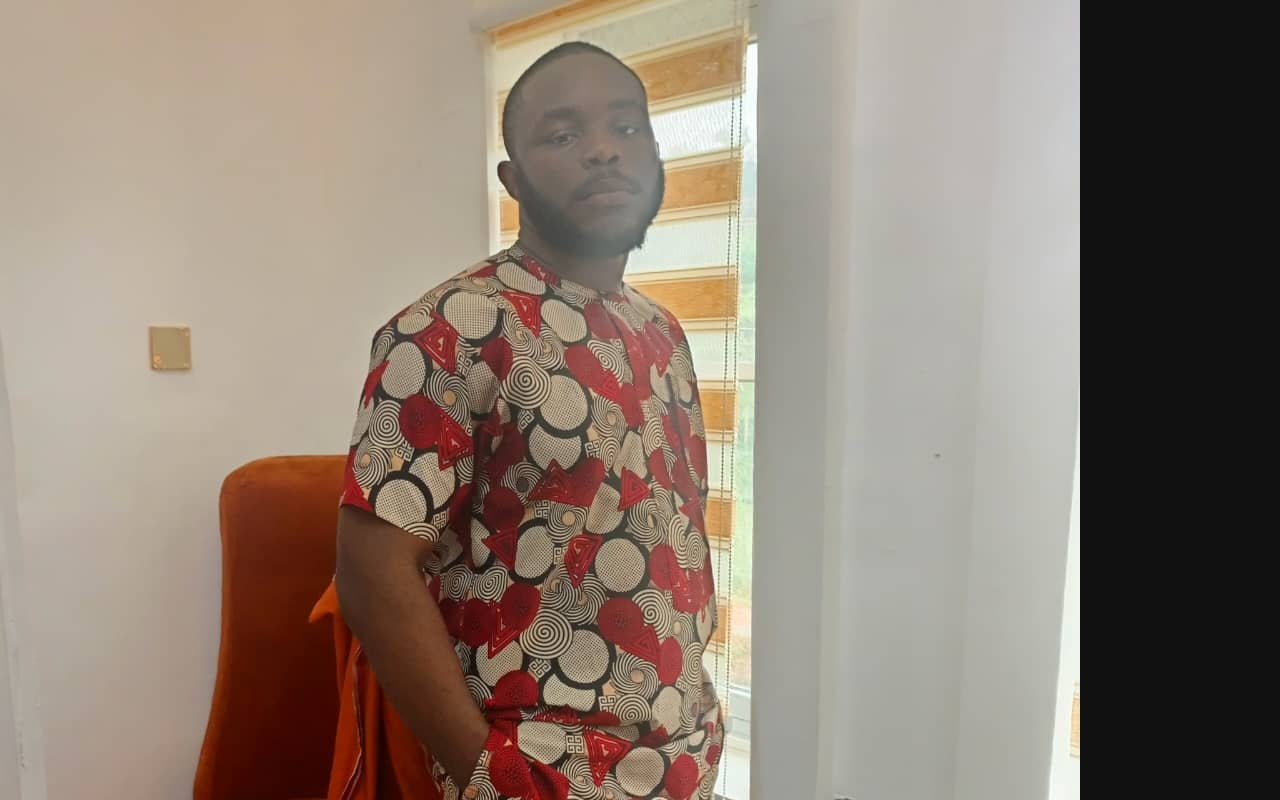
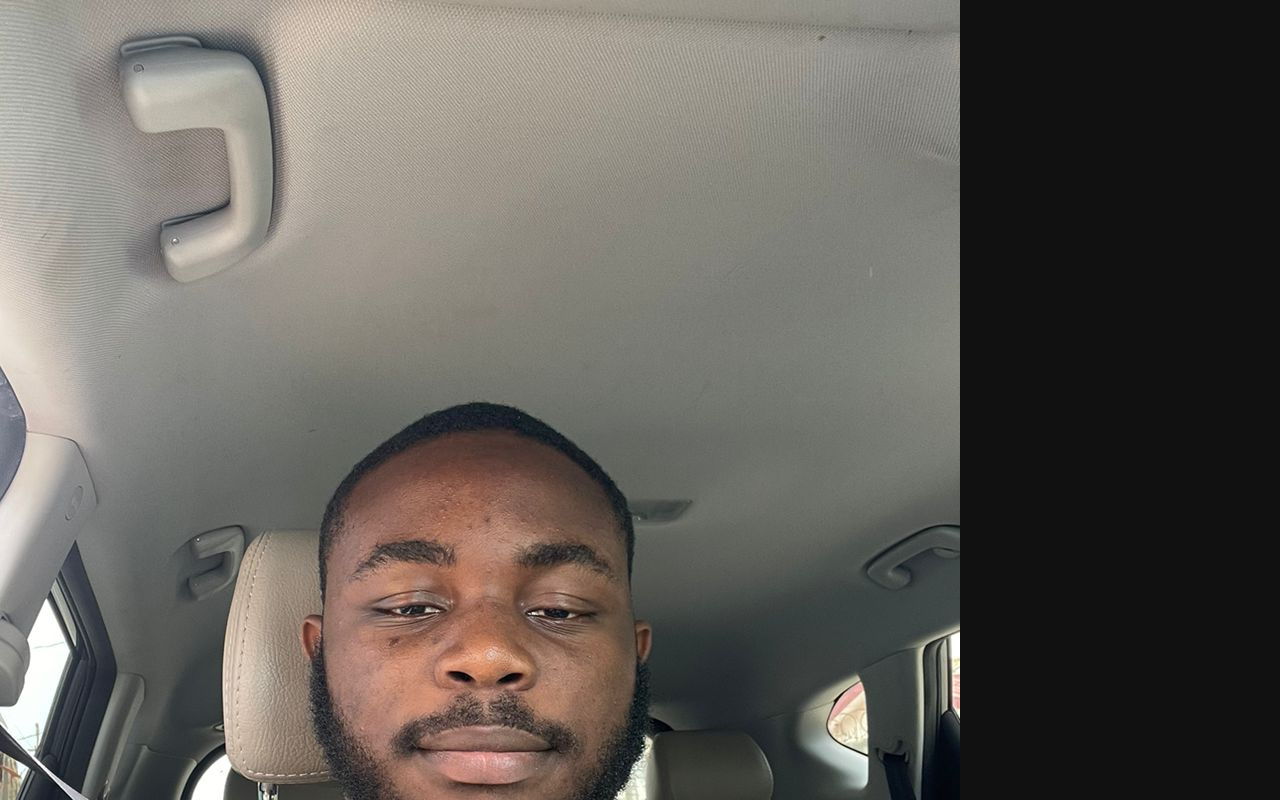
Before and after one commit to Salomondiei08/My-Portfolio, a React (Vite) app: page / in a window 1280 px wide. Shown: the top 800 px of the page. Built offline with nearby package versions, Linux system fonts and the light colour scheme.

Commit message:
updated  avatar img, add full b-radius

```diff
--- a/src/components/Avatar.tsx
+++ b/src/components/Avatar.tsx
@@ -1,9 +1,11 @@
+import img from "/src/assets/My Img.jpeg";
+
 const Avatar = () => {
   return (
     <div className="container mx-auto mt-10 flex justify-center text-white">
       <img
-        className=" size-32 object-cover rounded-lg object-top"
-        src="/myphoto2.jpg"
+        className="border-4 border-gray-600 size-40 object-cover rounded-full"
+        src={img}
         alt="A picture of Matthew Young"
       />
     </div>
```
Also changed, not shown: public/myphoto.jpg (deleted), src/assets/My Img.jpeg (added).
